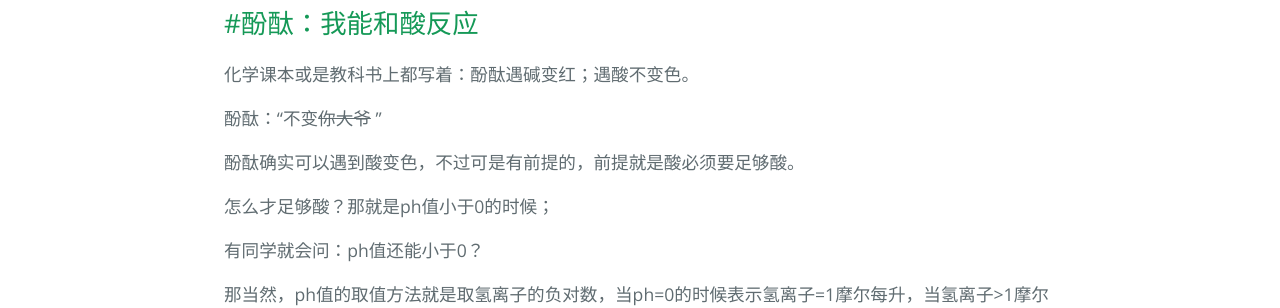
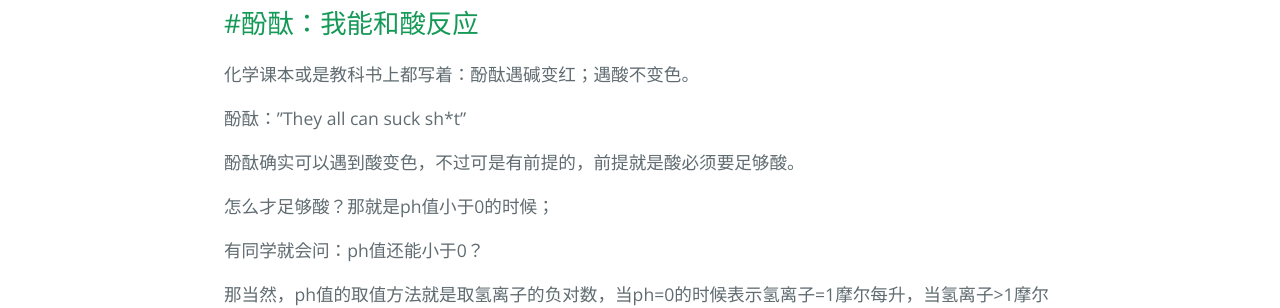
Before and after one commit to link9596/qwq, a Jekyll site: the page built from _posts/2017-12-27-chemist.md, in a window 1280 px wide and 900 px high, scrolled down 4262 px. Shown: the part 154-462 px from the top of the window. Built offline with Jekyll 4.4.1, drawn with Linux system fonts in a browser that asks for light colours; comment, search, counter and statistics services are not loaded.

Commit message:
Update 2017-12-27-chemist.md

```diff
--- a/_posts/2017-12-27-chemist.md
+++ b/_posts/2017-12-27-chemist.md
@@ -51,7 +51,7 @@ In²¯（红色）+OH¯=In(OH)³¯（无色)
 
 化学课本或是教科书上都写着：酚酞遇碱变红；遇酸不变色。
 
-酚酞：“不变~~你大爷~~ ”
+酚酞："They all can suck sh*t"
 
 酚酞确实可以遇到酸变色，不过可是有前提的，前提就是酸必须要足够酸。
 
```
